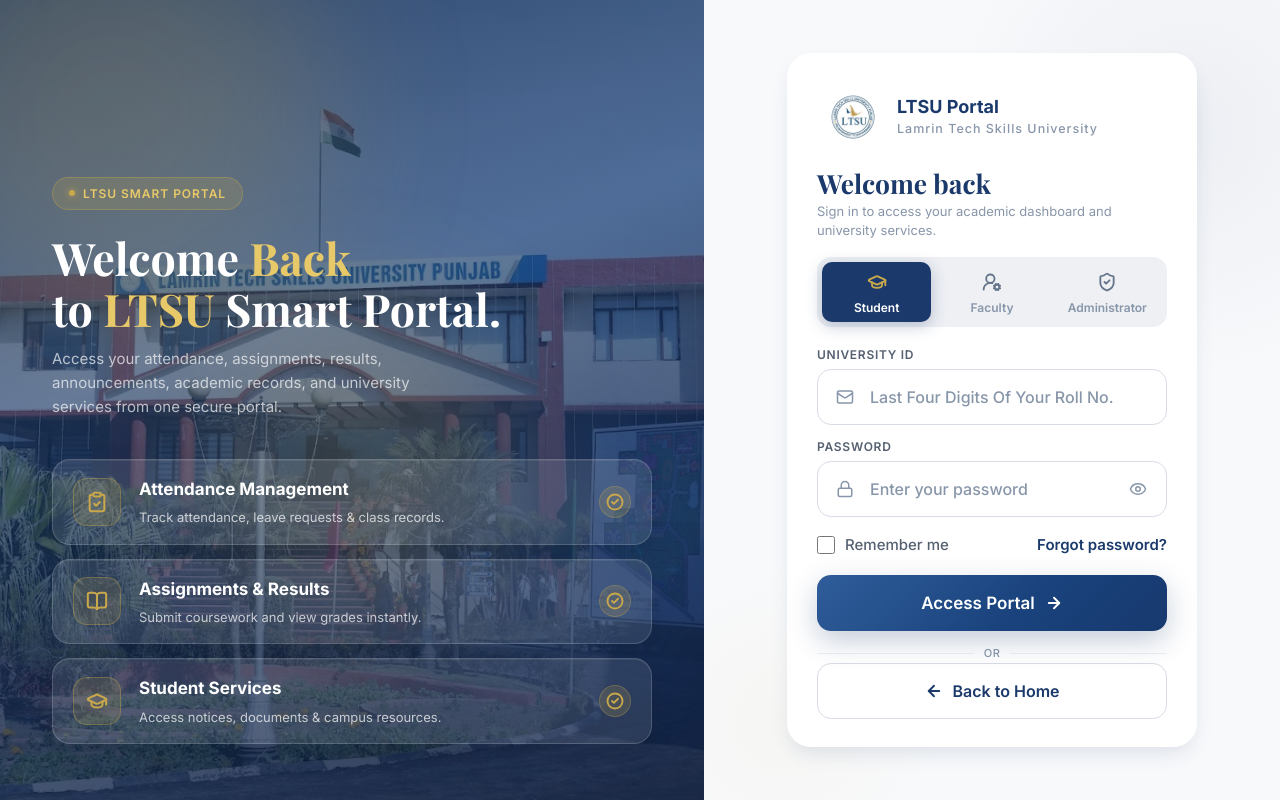
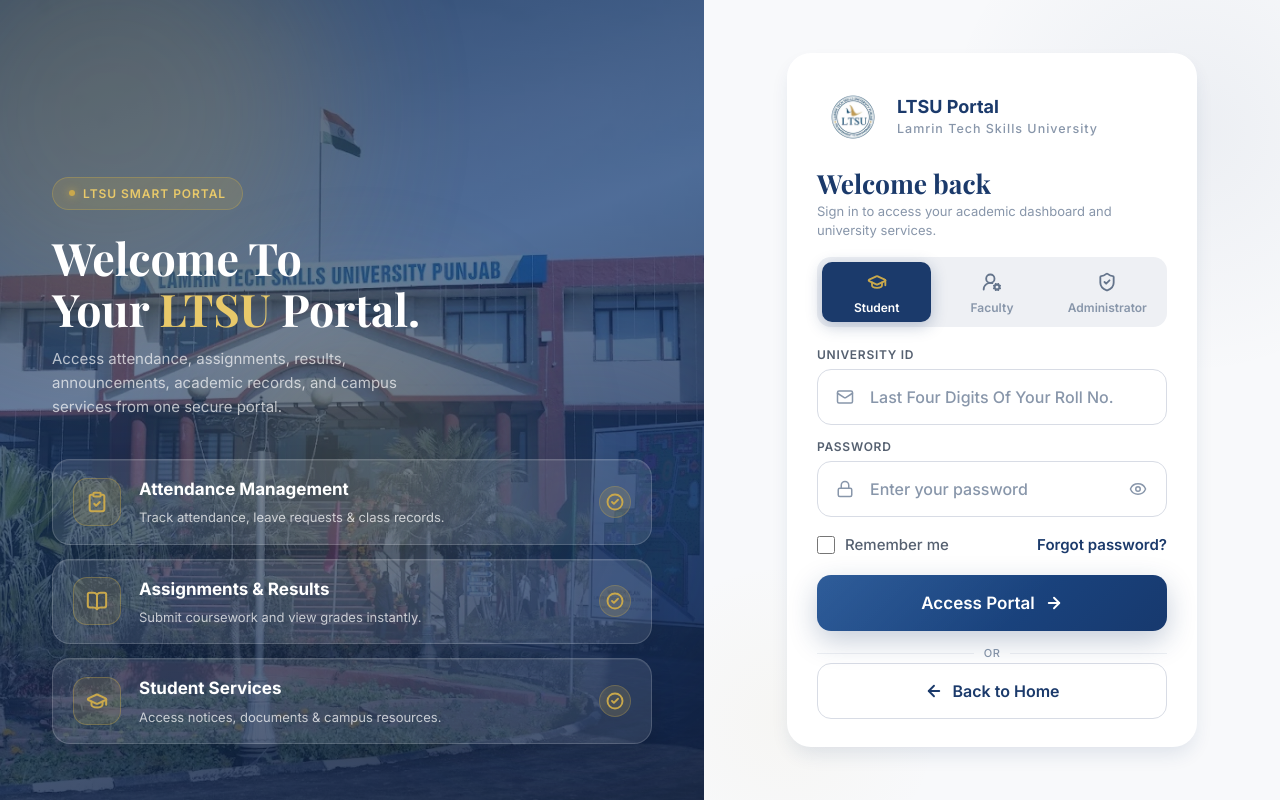
Before and after one commit to armanpreet-singh/smart-student-portal, a React (Vite) app: page /login in a window 1280 px wide. Built offline with nearby package versions, Linux system fonts and the light colour scheme.

Commit message:
Fixed Typo Errors In Left Feature Pannel.

```diff
--- a/src/features/auth/components/FeaturePanel.jsx
+++ b/src/features/auth/components/FeaturePanel.jsx
@@ -76,14 +76,13 @@
 
       {/* Heading */}
       <h1 className="left-heading">
-        Welcome <em>Back</em>
+        Welcome To
         <br />
-        to <em>LTSU</em> Smart Portal.
+        Your <em>LTSU</em> Portal.
       </h1>
 
       <p className="left-sub">
-        Access your attendance, assignments, results, announcements, academic
-        records, and university services from one secure portal.
+       Access attendance, assignments, results, announcements, academic records, and campus services from one secure portal.
       </p>
 
       {/* Feature cards */}
--- a/src/features/auth/pages/LoginPage.jsx
+++ b/src/features/auth/pages/LoginPage.jsx
@@ -6,7 +6,7 @@
 
 import "./LoginPage.css";
 
-export default function LoginPage() {
+export default function LoginPage({theme}) {
   const navigate = useNavigate();
 
   const handleBackHome = useCallback(() => {
@@ -14,7 +14,7 @@
   }, [navigate]);
 
   return (
-    <main className="login-root">
+   <main className={`login-root ${theme}`}>
       {/* Left Panel */}
       <FeaturePanel />
 
```
